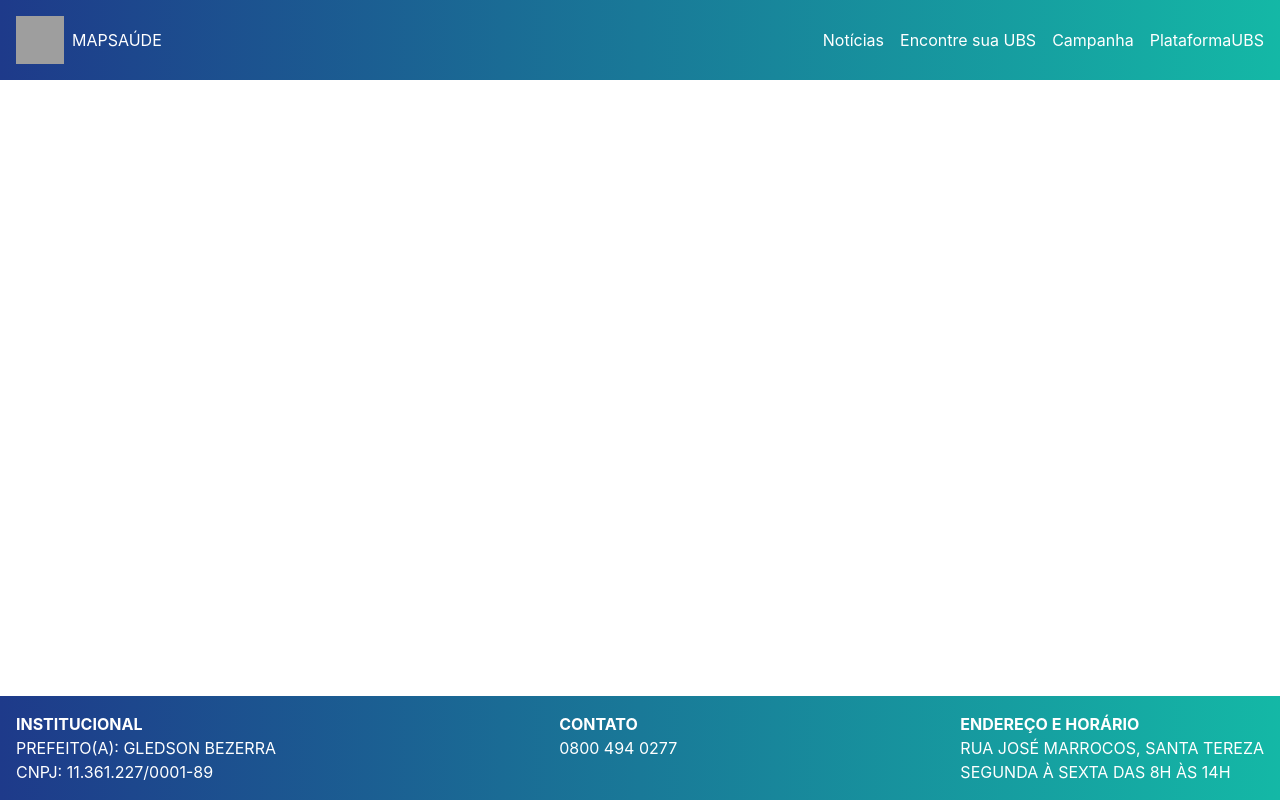
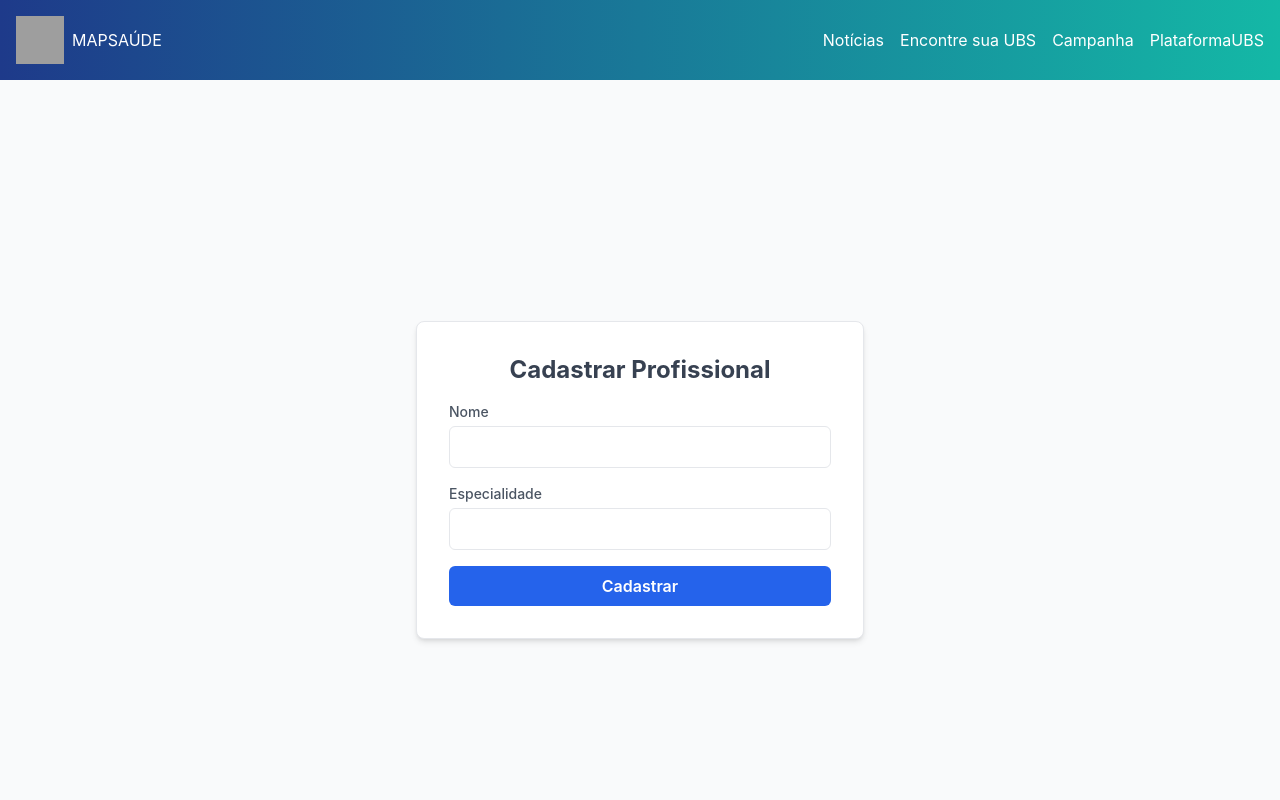
Before and after one commit to Alfa9029/FrontUBS, a React (Create React App) app: page /createProfessional in a window 1280 px wide. Shown: the top 800 px of the page. Built offline with nearby package versions, Linux system fonts and the light colour scheme; grey boxes are pictures that could not be loaded.

Commit message:
Adicionar componentes para criação de profissionais e campanhas, além de novas rotas no App

```diff
--- a/src/App.js
+++ b/src/App.js
@@ -9,6 +9,7 @@ import ListaProf from "./components/ListaProf";
 import Agenda from './components/Agenda';
 import Calendario from "./components/Calendario";
 import ListaUBS from "./components/ListaUBS";
+import CreateProfessional from "./components/CreateProfessional"; // Importar o novo componente
 
 function App() {
   return (
@@ -19,10 +20,10 @@ function App() {
           <Routes>
             <Route path="/" element={<LoginForm />} />
             <Route path="/agenda" element={<Agenda />} />
-            <Route path="/dashboard" element={<Dashboard />} />
             <Route path="/listar" element={<ListaProf />} />
             <Route path="/calendario" element={<Calendario />} />
             <Route path="/ubs" element={<ListaUBS />} />
+            <Route path="/createProfessional" element={<CreateProfessional />} /> {/* Nova rota */}
           </Routes>
         </main>
         <Footer />
--- /dev/null
+++ b/src/components/CreateCampaign.JS
@@ -0,0 +1,113 @@
+import React, { useState } from 'react';
+import axios from 'axios';
+
+const CreateCampaign = () => {
+  const [formData, setFormData] = useState({
+    nome: '',
+    descricao: '',
+    data_inicio: '',
+    data_fim: '',
+  });
+
+  const [selectedUbsId, setSelectedUbsId] = useState(1);
+
+  // Atualiza os dados no formulário conforme o usuário digita
+  const handleChange = (e) => {
+    const { name, value } = e.target;
+    setFormData({
+      ...formData,
+      [name]: value,
+    });
+  };
+
+  // Envio do formulário
+  const handleSubmit = async (e) => {
+    e.preventDefault();
+
+    if (!formData.nome || !formData.descricao || !formData.data_inicio || !formData.data_fim) {
+      alert('Todos os campos são obrigatórios.');
+      return;
+    }
+
+    const campaignData = {
+      nome: formData.nome,
+      descricao: formData.descricao,
+      ubs_id: selectedUbsId,
+      data_inicio: formData.data_inicio,
+      data_fim: formData.data_fim,
+    };
+
+    try {
+      const response = await axios.post(
+        `http://localhost:3001/api/ubs/${selectedUbsId}/campanhas`, // Correção da URL
+        campaignData,
+        {
+          headers: {
+            'Authorization': `Basic ${btoa('admin:senha123')}`, // Adicionando autenticação básica
+            'Content-Type': 'application/json',
+          },
+        }
+      );
+
+      alert('Campanha criada com sucesso!');
+      console.log('Resposta da criação:', response.data);
+    } catch (error) {
+      console.error('Erro ao criar campanha:', error.response?.data || error.message);
+      alert('Erro ao criar campanha. Tente novamente.');
+    }
+  };
+
+  return (
+    <div>
+      <h2>Criar Nova Campanha</h2>
+      <form onSubmit={handleSubmit}>
+        <div>
+          <label htmlFor="nome">Nome da Campanha:</label>
+          <input
+            type="text"
+            id="nome"
+            name="nome"
+            value={formData.nome}
+            onChange={handleChange}
+            required
+          />
+        </div>
+        <div>
+          <label htmlFor="descricao">Descrição:</label>
+          <textarea
+            id="descricao"
+            name="descricao"
+            value={formData.descricao}
+            onChange={handleChange}
+            required
+          />
+        </div>
+        <div>
+          <label htmlFor="data_inicio">Data de Início:</label>
+          <input
+            type="date"
+            id="data_inicio"
+            name="data_inicio"
+            value={formData.data_inicio}
+            onChange={handleChange}
+            required
+          />
+        </div>
+        <div>
+          <label htmlFor="data_fim">Data de Fim:</label>
+          <input
+            type="date"
+            id="data_fim"
+            name="data_fim"
+            value={formData.data_fim}
+            onChange={handleChange}
+            required
+          />
+        </div>
+        <button type="submit">Criar Campanha</button>
+      </form>
+    </div>
+  );
+};
+
+export default CreateCampaign;
--- /dev/null
+++ b/src/components/CreateProfessional.js
@@ -0,0 +1,101 @@
+import axios from 'axios';
+import { useState } from 'react';
+
+const CreateProfessional = () => {
+  const [formData, setFormData] = useState({
+    nome: '',
+    especialidade: '',
+  });
+
+  const handleChange = (e) => {
+    const { name, value } = e.target;
+    setFormData({
+      ...formData,
+      [name]: value,
+    });
+  };
+
+  const handleSubmit = async (e) => {
+    e.preventDefault();
+
+    const username = 'admin';
+    const password = 'senha123';
+    const token = btoa(`${username}:${password}`);
+
+    try {
+      const response = await axios.post(
+        'http://localhost:3001/api/ubs/1/medicos',
+        formData,
+        {
+          headers: {
+            Authorization: `Basic ${token}`,
+            'Content-Type': 'application/json',
+          },
+        }
+      );
+
+      alert('Profissional cadastrado com sucesso!');
+      console.log(response.data);
+    } catch (error) {
+      console.error('Erro ao registrar profissional:', error.response?.data);
+      alert('Erro ao registrar profissional.');
+    }
+  };
+
+  return (
+    <div className="min-h-screen bg-gray-50 flex items-center justify-center py-6 px-4 sm:px-6 lg:px-8">
+      <div className="max-w-md w-full bg-white p-8 border border-gray-200 rounded-lg shadow-md">
+        <h2 className="text-2xl font-bold mb-4 text-center text-gray-700">Cadastrar Profissional</h2>
+        <form onSubmit={handleSubmit} className="space-y-4">
+          {/* Nome */}
+          <div>
+            <label
+              htmlFor="nome"
+              className="block text-sm font-medium text-gray-600"
+            >
+              Nome
+            </label>
+            <input
+              type="text"
+              id="nome"
+              name="nome"
+              value={formData.nome}
+              onChange={handleChange}
+              required
+              className="mt-1 p-2 w-full border rounded-md focus:outline-none focus:ring-2 focus:ring-blue-400"
+            />
+          </div>
+          {/* Especialidade */}
+          <div>
+            <label
+              htmlFor="especialidade"
+              className="block text-sm font-medium text-gray-600"
+            >
+              Especialidade
+            </label>
+            <input
+              type="text"
+              id="especialidade"
+              name="especialidade"
+              value={formData.especialidade}
+              onChange={handleChange}
+              required
+              className="mt-1 p-2 w-full border rounded-md focus:outline-none focus:ring-2 focus:ring-blue-400"
+            />
+          </div>
+          {/* Botão */}
+          <div>
+            <button
+              type="submit"
+              className="w-full bg-blue-600 hover:bg-blue-700 text-white font-semibold py-2 px-4 rounded-md transition duration-200 focus:outline-none focus:ring-2 focus:ring-blue-400"
+            >
+              Cadastrar
+            </button>
+          </div>
+        </form>
+      </div>
+    </div>
+  );
+};
+
+export default CreateProfessional;
```
